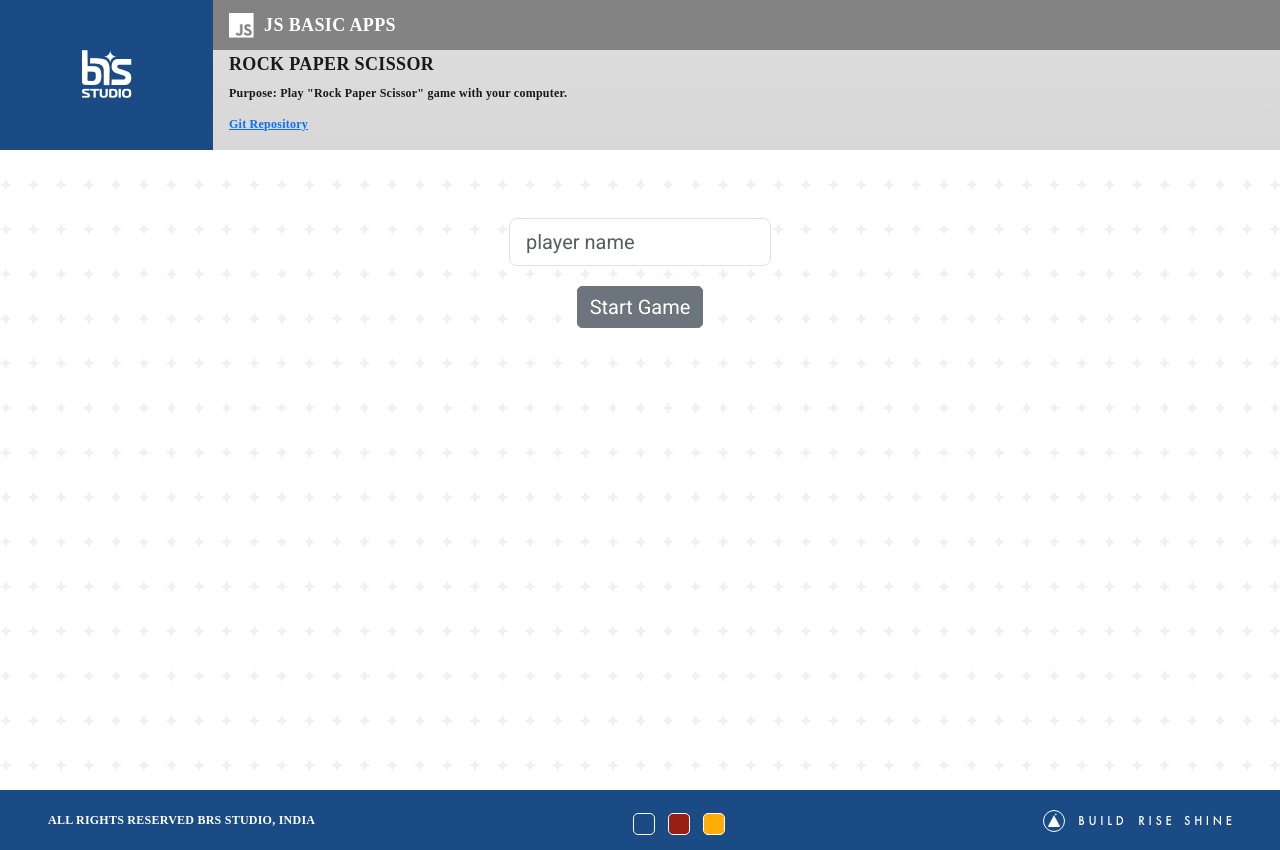
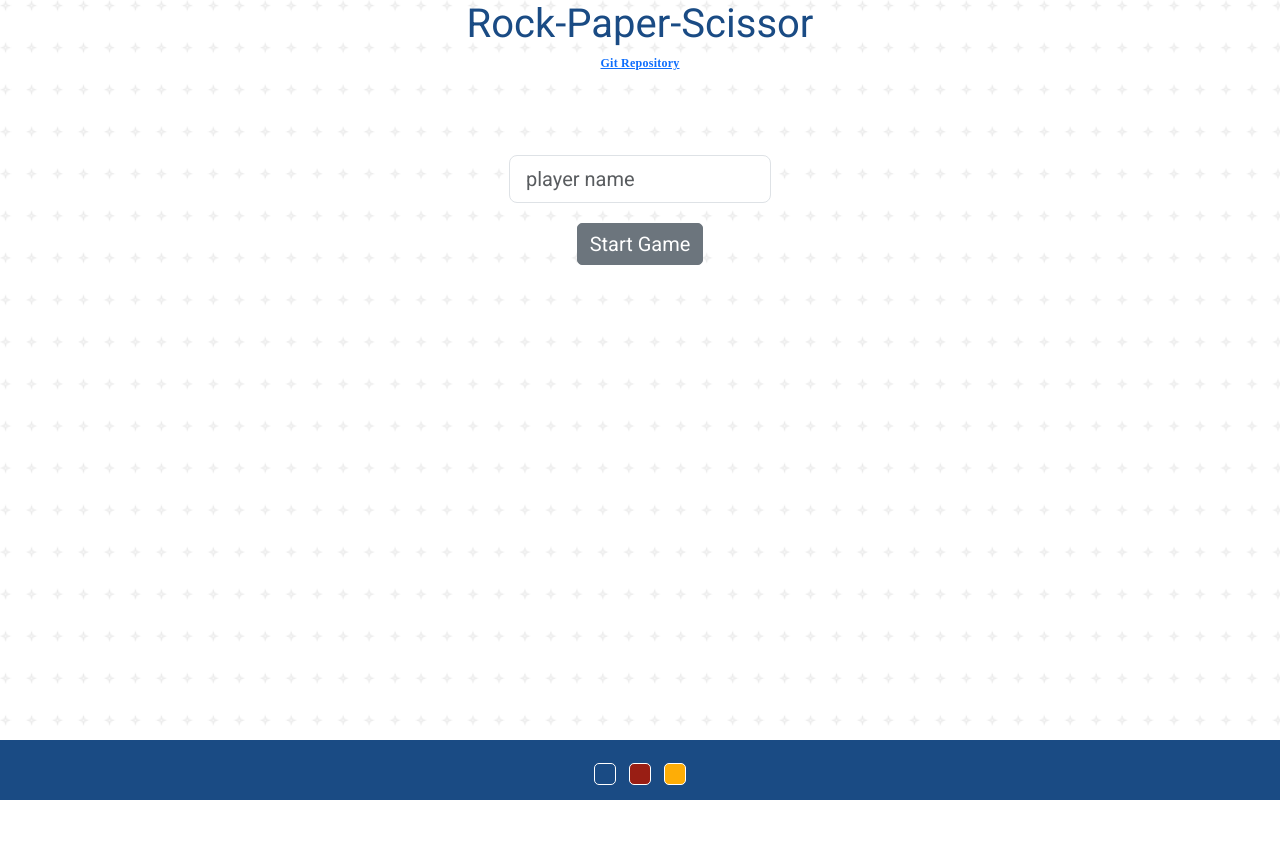
Before and after one commit to Ram-BRS/rock-paper-scissor, a plain HTML site: page index.html in a window 1280 px wide. After the commit the page ends 800 px from the top, so only its background shows below. Drawn offline with nearby package versions, Linux system fonts and the light colour scheme.

Commit message:
Adding index

```diff
--- a/index.html
+++ b/index.html
@@ -1,11 +1,3 @@
-<!--
-     Author: Build Rise Shine with Nyros (BRS)
-     Created: 2023
-     Library / Component: Home Page
-     Description: Main page  for the app
-     (c) Copyright by BRS with Nyros.
--->
-
 <!DOCTYPE html>
 <html lang="en">
   <head>
@@ -26,30 +18,10 @@
   </head>
   <body>
     <header>
-      <div class="d-flex bg-gradient">
-        <div class="d-flex flex-grow-1">
-          <nav class="courseTitle">
-            <button class="navbar-brand border-0">
-              <img src="assets/img/logo.png" alt="logo" />
-            </button>
-          </nav>
-          <div class="flex-grow-1">
-            <div class="ReactTitle ps-3 d-flex align-items-center">
-              <img src="assets/img/logo-javascript@2x.png" alt="logo" />
-              <h3 class="mb-0">JS Basic Apps</h3>
-            </div>
-            <div class="d-flex ps-3 align-items-center">
-              <div class="flex-grow-1">
-                <h4>Rock Paper Scissor</h4>
-                <p class="pb-0 mb-3 text-start">
-                  Purpose: Play "Rock Paper Scissor" game with your computer.
-                </p>
-                <p class="pb-0 mt-0 text-start"><a href="https://github.com/Ram-BRS/rock-paper-scissor" target="_blank" >Git Repository</a></p>
-              </div>
-            </div>
-          </div>
-        </div>
-      </div>
+     <div class="rock-paper-scissor">
+      <h1>Rock-Paper-Scissor</h1>
+                <p class=""><a href="https://github.com/Ram-BRS/rock-paper-scissor" target="_blank" >Git Repository</a></p>
+     </div>
     </header>
 
     <main role="main" class="container pt-5">
@@ -118,8 +90,7 @@
     </main>
 
     <footer class="footer footer-dark">
-      <div class="d-flex justify-content-between px-5">
-        <div>ALL RIGHTS RESERVED BRS STUDIO, INDIA</div>
+      <div class="d-flex justify-content-center px-5">
         <div>
           <button
             onclick="setTheme('#1A4B84')"
@@ -134,9 +105,6 @@
             class="theme-switch theme-switch-yellow_sea"
           ></button>
         </div>
-        <div>
-          <img src="assets/img/footer-logo.png" alt="logo" />
-        </div>
       </div>
     </footer>
     <script src="assets/js/script.js" defer></script>
```
